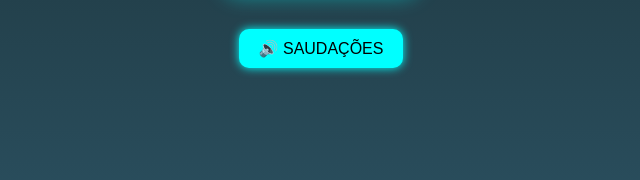
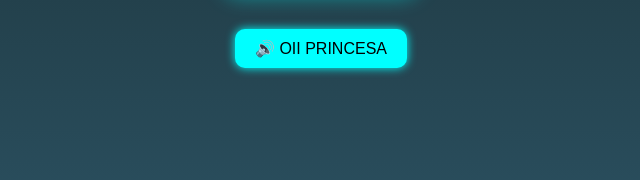
Before and after one commit to Alvarogomx/003-, a plain HTML site: page index.html in a window 1280 px wide. Shown: the part 512-692 px from the top of the page, 319-959 px from the left. Drawn offline with Linux system fonts and the light colour scheme.

Commit message:
Update index.html

```diff
--- a/index.html
+++ b/index.html
@@ -114,7 +114,7 @@
     <div class="mouth"></div>
   </div>
 
-  <button class="speak-button" onclick="speakMessage()">🔊 SAUDAÇÕES </button>
+  <button class="speak-button" onclick="speakMessage()">🔊 OII PRINCESA </button>
 
   <script>
     function speakMessage() {
```
